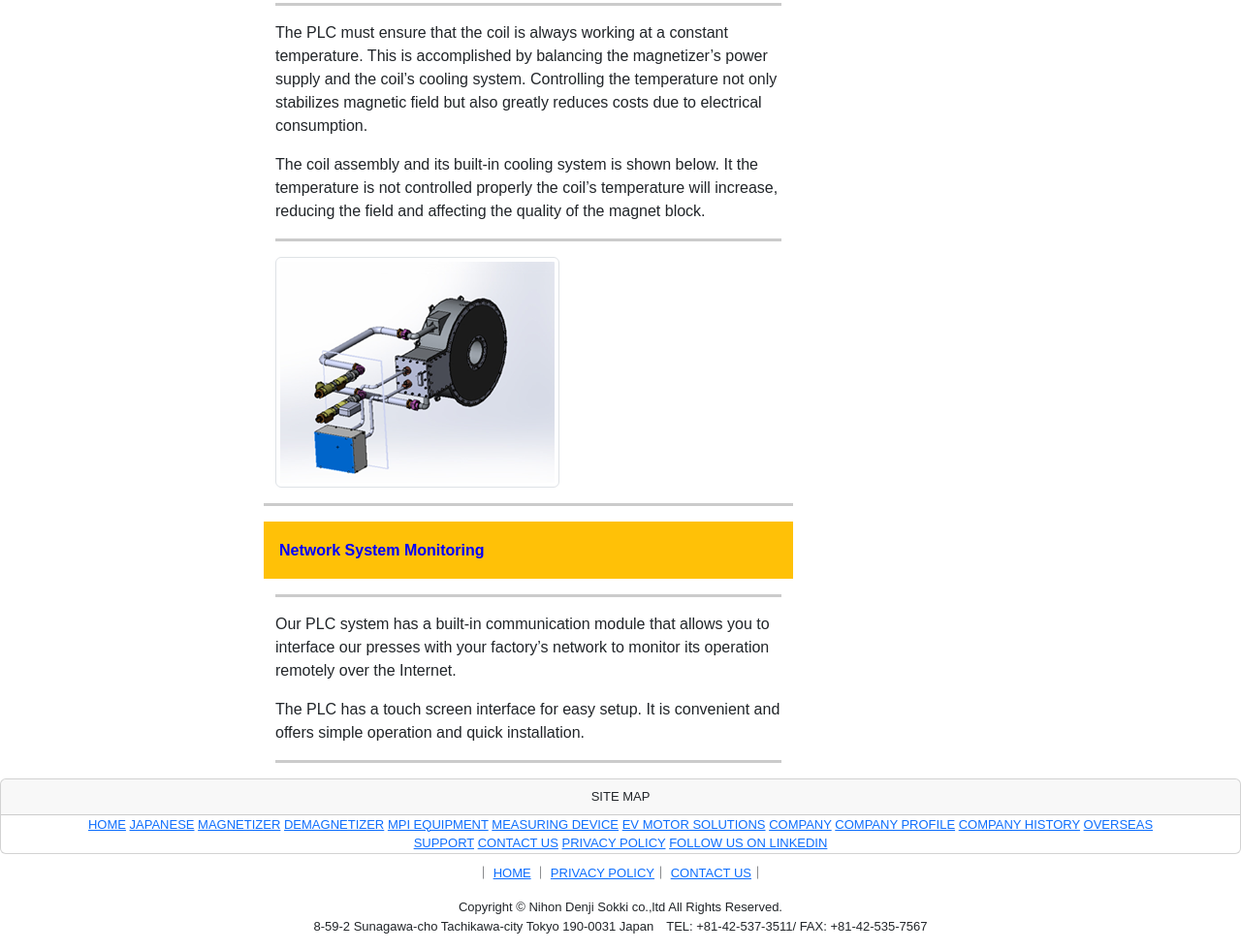
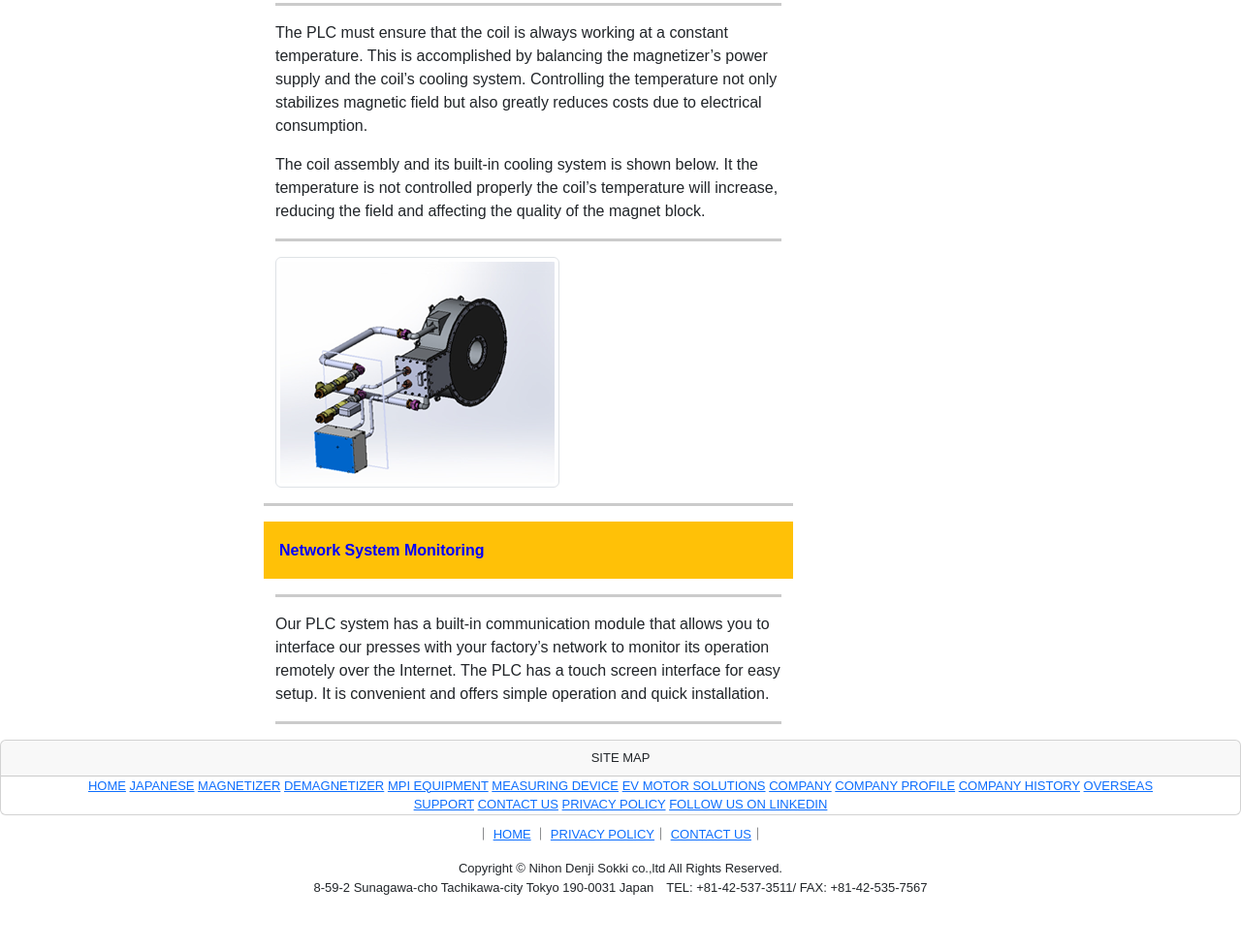
Before and after one commit to Leisenfelder/MagnetSolutionsPage, a plain HTML site: page Measurement.html in a window 1280 px wide. Shown: the part 908-1889 px from the top of the page at 97% size. After the commit the page ends 1849 px from the top, so only its background shows below. Drawn offline with nearby package versions, Linux system fonts and the light colour scheme.

Commit message:
fix NPLP & PLC tab content

```diff
--- a/Measurement.html
+++ b/Measurement.html
@@ -2,7 +2,7 @@
 <html lang="en">
     <head>
       <!--Browser tab-->
-      <title>Magnet Press Solutions Home Page</title>
+      <title>Magnet Press Control Systems Page</title>
         <link rel="icon" href="./Images/ロゴ赤ndkfull.jpg" sizes="16x16" type="jpg">
         <!-- CSS only-->
         <link href="https://cdn.jsdelivr.net/npm/bootstrap@5.3.2/dist/css/bootstrap.min.css" rel="stylesheet" integrity="sha384-T3c6CoIi6uLrA9TneNEoa7RxnatzjcDSCmG1MXxSR1GAsXEV/Dwwykc2MPK8M2HN" crossorigin="anonymous">
@@ -128,8 +128,7 @@
 
               <div class="container" style="font-size: medium;">
                 <hr>
-                <p>Our PLC system has a built-in communication module that allows you to interface our presses with your factory’s network to monitor its operation remotely over the Internet.</p>
-                <p>The PLC has a touch screen interface for easy setup. It is convenient and offers simple operation and quick installation.</p>
+                <p>Our PLC system has a built-in communication module that allows you to interface our presses with your factory’s network to monitor its operation remotely over the Internet. The PLC has a touch screen interface for easy setup. It is convenient and offers simple operation and quick installation.</p>
                 <hr>
               </div>
 
```
Also changed, not shown: NPLP.html (+1 -1 lines).
